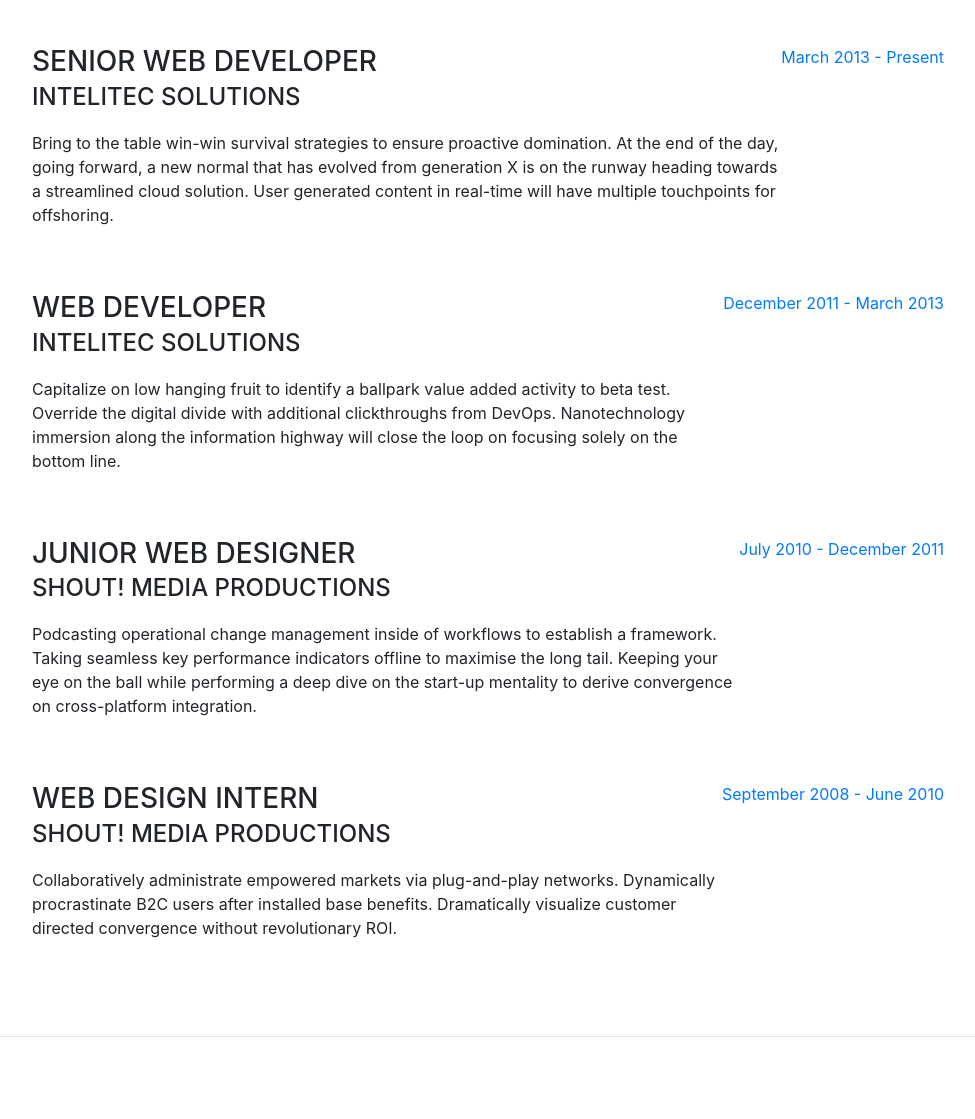
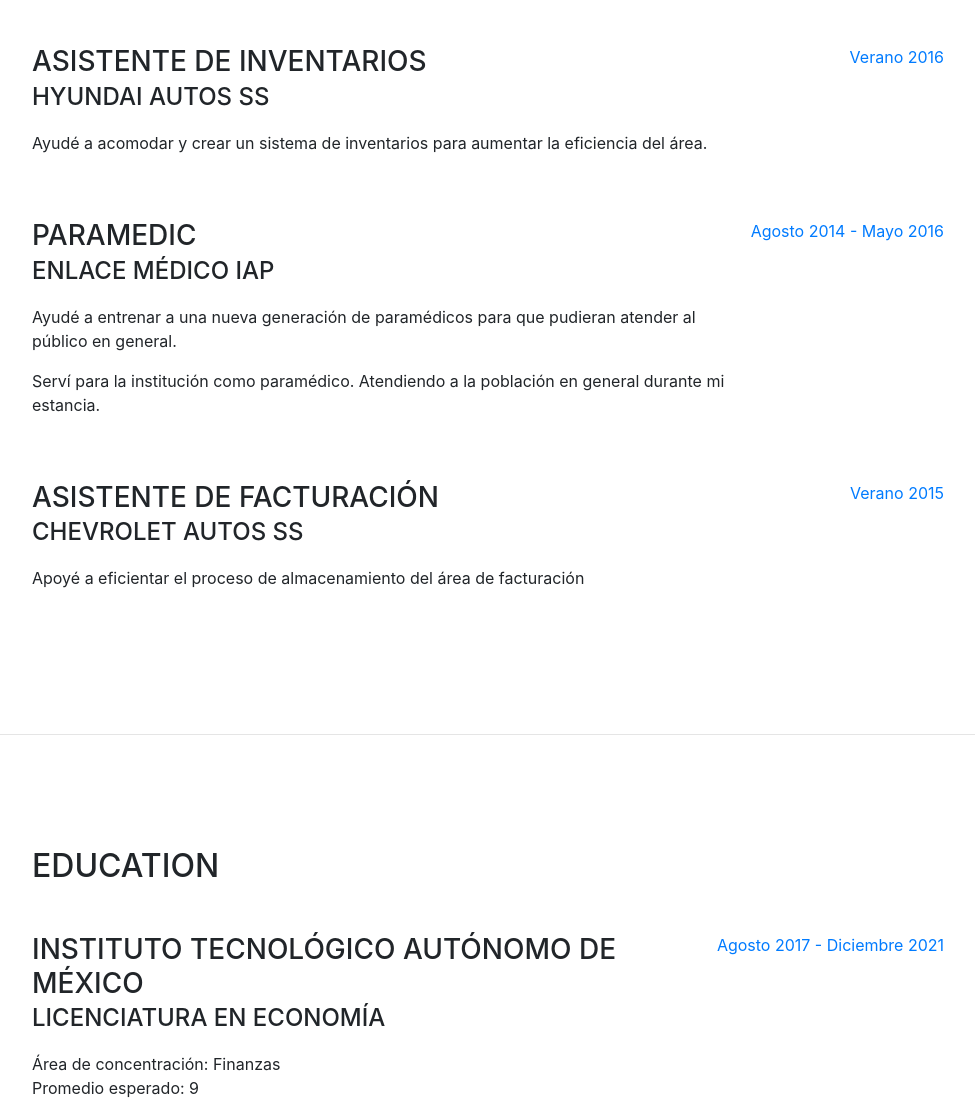
Before and after one commit to adrianbucio/adrianbucio.github.io, a plain HTML site: page index.html in a window 1280 px wide. Shown: the part 922-2041 px from the top of the page, without its empty margins (288-1263 px from the left). Drawn offline with nearby package versions, Linux system fonts and the light colour scheme; a web font is replaced by a local one.

Commit message:
Update index.html

```diff
--- a/index.html
+++ b/index.html
@@ -71,35 +71,28 @@
                     <h2 class="mb-5">Experience</h2>
                     <div class="d-flex flex-column flex-md-row justify-content-between mb-5">
                         <div class="flex-grow-1">
-                            <h3 class="mb-0">Senior Web Developer</h3>
-                            <div class="subheading mb-3">Intelitec Solutions</div>
-                            <p>Bring to the table win-win survival strategies to ensure proactive domination. At the end of the day, going forward, a new normal that has evolved from generation X is on the runway heading towards a streamlined cloud solution. User generated content in real-time will have multiple touchpoints for offshoring.</p>
+                            <h3 class="mb-0">Asistente de inventarios</h3>
+                            <div class="subheading mb-3">Hyundai Autos SS</div>
+                            <p>Ayudé a acomodar y crear un sistema de inventarios para aumentar la eficiencia del área.</p>
                         </div>
-                        <div class="flex-shrink-0"><span class="text-primary">March 2013 - Present</span></div>
+                        <div class="flex-shrink-0"><span class="text-primary">Verano 2016</span></div>
                     </div>
                     <div class="d-flex flex-column flex-md-row justify-content-between mb-5">
                         <div class="flex-grow-1">
-                            <h3 class="mb-0">Web Developer</h3>
-                            <div class="subheading mb-3">Intelitec Solutions</div>
-                            <p>Capitalize on low hanging fruit to identify a ballpark value added activity to beta test. Override the digital divide with additional clickthroughs from DevOps. Nanotechnology immersion along the information highway will close the loop on focusing solely on the bottom line.</p>
+                            <h3 class="mb-0">Paramedic</h3>
+                            <div class="subheading mb-3">Enlace Médico IAP</div>
+                            <p>Ayudé a entrenar a una nueva generación de paramédicos para que pudieran atender al público en general.</p>
+                            <p>Serví para la institución como paramédico. Atendiendo a la población en general durante mi estancia.</p>
                         </div>
-                        <div class="flex-shrink-0"><span class="text-primary">December 2011 - March 2013</span></div>
+                        <div class="flex-shrink-0"><span class="text-primary">Agosto 2014 - Mayo 2016</span></div>
                     </div>
                     <div class="d-flex flex-column flex-md-row justify-content-between mb-5">
                         <div class="flex-grow-1">
-                            <h3 class="mb-0">Junior Web Designer</h3>
-                            <div class="subheading mb-3">Shout! Media Productions</div>
-                            <p>Podcasting operational change management inside of workflows to establish a framework. Taking seamless key performance indicators offline to maximise the long tail. Keeping your eye on the ball while performing a deep dive on the start-up mentality to derive convergence on cross-platform integration.</p>
+                            <h3 class="mb-0">Asistente de facturación</h3>
+                            <div class="subheading mb-3">Chevrolet Autos SS</div>
+                            <p>Apoyé a eficientar el proceso de almacenamiento del área de facturación</p>
                         </div>
-                        <div class="flex-shrink-0"><span class="text-primary">July 2010 - December 2011</span></div>
-                    </div>
-                    <div class="d-flex flex-column flex-md-row justify-content-between">
-                        <div class="flex-grow-1">
-                            <h3 class="mb-0">Web Design Intern</h3>
-                            <div class="subheading mb-3">Shout! Media Productions</div>
-                            <p>Collaboratively administrate empowered markets via plug-and-play networks. Dynamically procrastinate B2C users after installed base benefits. Dramatically visualize customer directed convergence without revolutionary ROI.</p>
-                        </div>
-                        <div class="flex-shrink-0"><span class="text-primary">September 2008 - June 2010</span></div>
+                        <div class="flex-shrink-0"><span class="text-primary">Verano 2015</span></div>
                     </div>
                 </div>
             </section>
```
